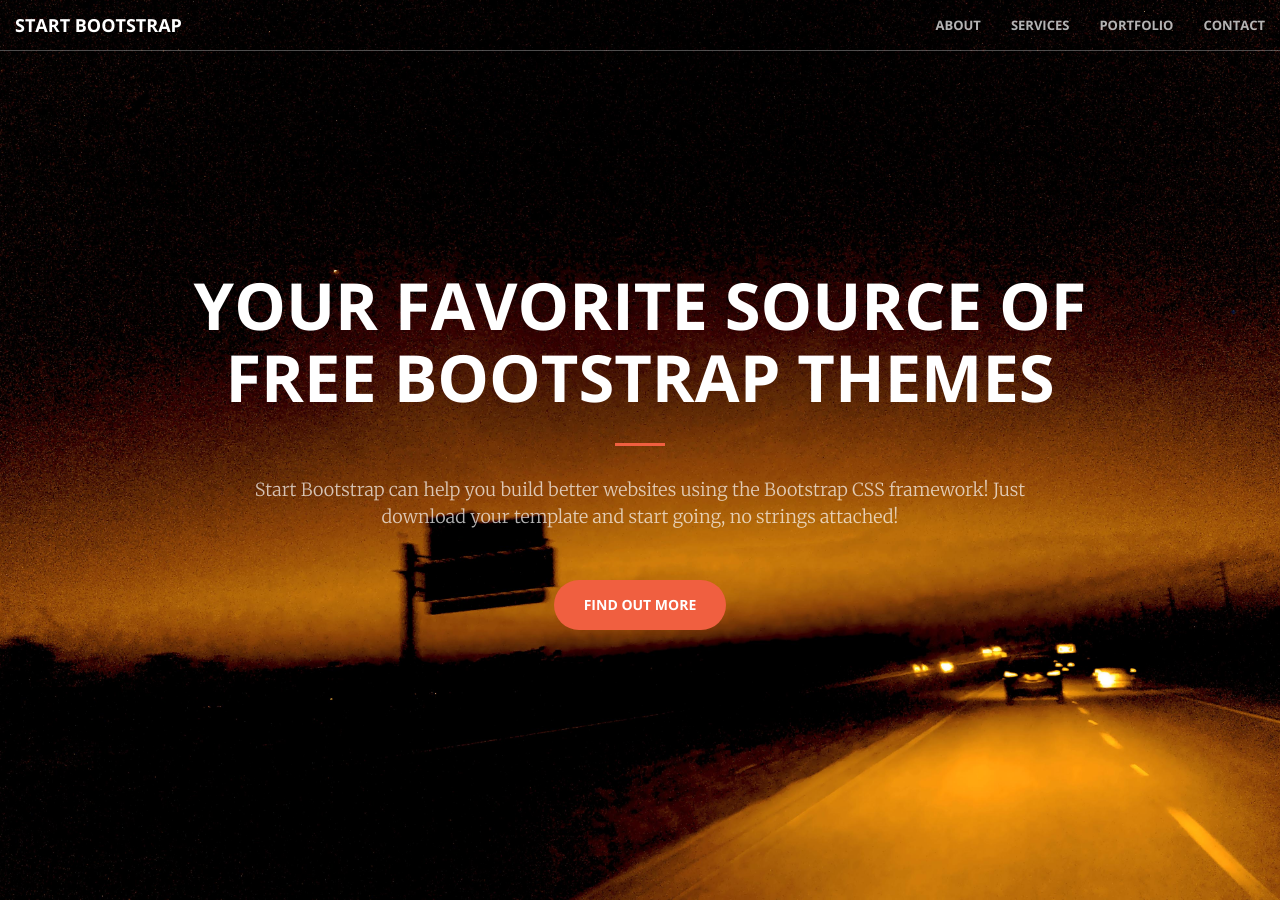
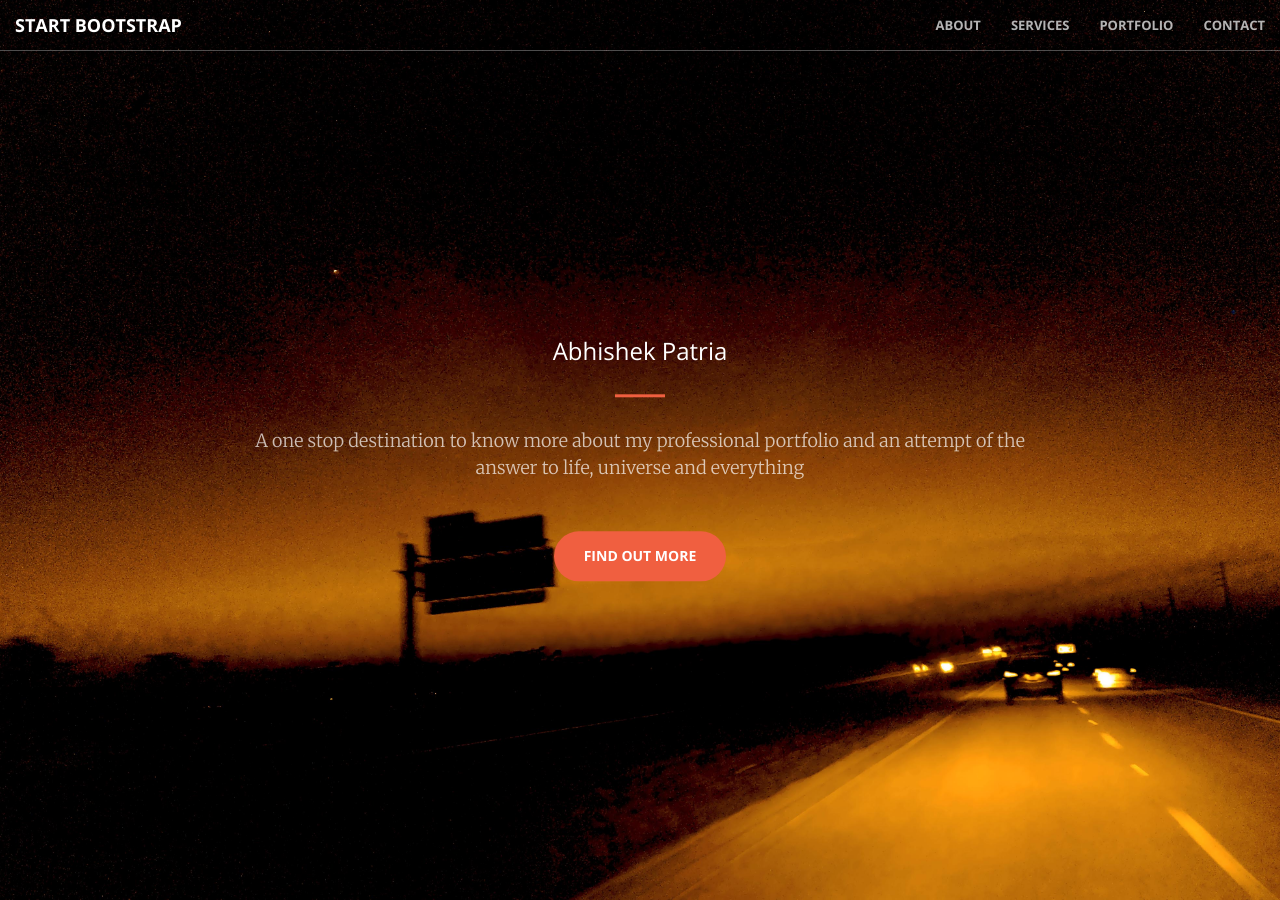
Before and after one commit to patriaabhishek/patriaabhishek.github.io, a Jekyll site: the page built from index.html, in a window 1280 px wide and 900 px high. Built offline with Jekyll 4.4.1, drawn with Linux system fonts in a browser that asks for light colours.

Commit message:
Change opening page

```diff
--- a/_includes/header.html
+++ b/_includes/header.html
@@ -1,9 +1,9 @@
 <header>
     <div class="header-content">
         <div class="header-content-inner">
-            <h1>Your Favorite Source of Free Bootstrap Themes</h1>
+            <h3>Abhishek Patria</h3>
             <hr>
-            <p>Start Bootstrap can help you build better websites using the Bootstrap CSS framework! Just download your template and start going, no strings attached!</p>
+            <p>A one stop destination to know more about my professional portfolio and an attempt of the answer to life, universe and everything</p>
             <a href="#about" class="btn btn-primary btn-xl page-scroll">Find Out More</a>
         </div>
     </div>
```
